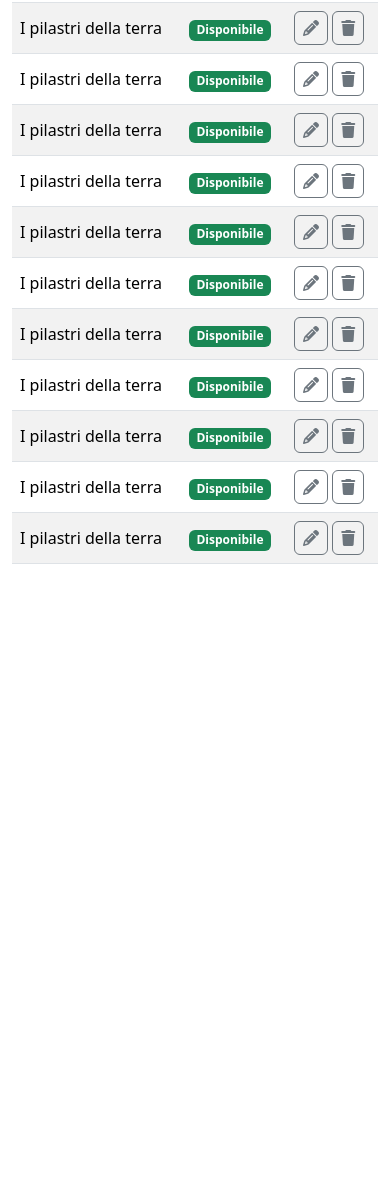
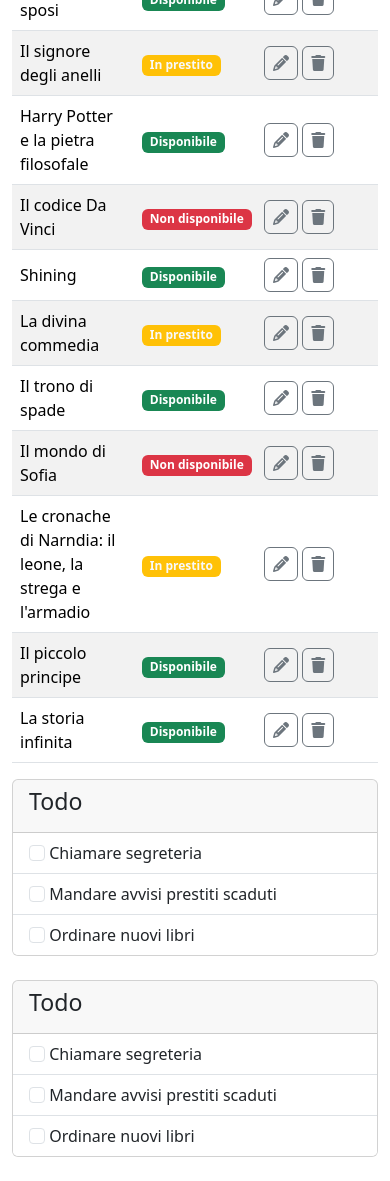
Before and after one commit to SimoneChiodo/html-css-bootstrap-dashboard, a plain HTML site: page index.html in a window 390 px wide. Shown: the part 315-1496 px from the top of the page. Before the commit the page ends 895 px from the top, so only its background shows below. Drawn offline with nearby package versions, Linux system fonts and the light colour scheme.

Commit message:
add responsive, inizio bonus

```diff
--- a/css/style.css
+++ b/css/style.css
@@ -7,6 +7,10 @@
  ************************************************/
 .header-logo {
     width: 60px;
+}
+
+table {
+    table-layout: fixed;
 }
 
 /************************************************
--- a/index.html
+++ b/index.html
@@ -118,12 +118,15 @@
             <!-- Sezione: Lista Libri -->
             <div class="container">
                 <!-- Tabella Libri -->
-                <table class="table table-striped">
+                <table class="table table-striped align-middle">
                     <!-- Titoli tabella -->
                     <thead>
                         <tr>
                             <th scope="col">Titolo</th>
                             <th scope="col">Stato</th>
+                            <th scope="col" class="d-none d-md-block">
+                                Data prestito
+                            </th>
                             <th scope="col">Azioni</th>
                         </tr>
                     </thead>
@@ -132,18 +135,23 @@
                     <tbody>
                         <!-- Elemento 1 -->
                         <tr>
-                            <!-- Riga 1 -->
-                            <td class="align-middle">I pilastri della terra</td>
+                            <!-- Colonna 1 -->
+                            <td>I pilastri della terra</td>
 
-                            <!-- Riga 2 -->
-                            <td class="align-middle">
+                            <!-- Colonna 2 -->
+                            <td>
                                 <span class="badge text-bg-success"
                                     >Disponibile</span
                                 >
                             </td>
 
-                            <!-- Riga 3 -->
-                            <td class="align-middle">
+                            <!-- Colonna 3 Responsive Responsive -->
+                            <td scope="col" class="d-none d-md-table-cell">
+                                <p class="m-0">-</p>
+                            </td>
+
+                            <!-- Colonna 4 -->
+                            <td>
                                 <!-- edit button -->
                                 <button
                                     type="button"
@@ -163,18 +171,23 @@
 
                         <!-- Elemento 2 -->
                         <tr>
-                            <!-- Riga 1 -->
-                            <td class="align-middle">I pilastri della terra</td>
+                            <!-- Colonna 1 -->
+                            <td>I promessi sposi</td>
 
-                            <!-- Riga 2 -->
-                            <td class="align-middle">
+                            <!-- Colonna 2 -->
+                            <td>
                                 <span class="badge text-bg-success"
                                     >Disponibile</span
                                 >
                             </td>
 
-                            <!-- Riga 3 -->
-                            <td class="align-middle">
+                            <!-- Colonna 3 Responsive -->
+                            <td scope="col" class="d-none d-md-table-cell">
+                                <p class="m-0">-</p>
+                            </td>
+
+                            <!-- Colonna 4 -->
+                            <td>
                                 <!-- edit button -->
                                 <button
                                     type="button"
@@ -194,18 +207,23 @@
 
                         <!-- Elemento 3 -->
                         <tr>
-                            <!-- Riga 1 -->
-                            <td class="align-middle">I pilastri della terra</td>
+                            <!-- Colonna 1 -->
+                            <td>Il signore degli anelli</td>
 
-                            <!-- Riga 2 -->
-                            <td class="align-middle">
-                                <span class="badge text-bg-success"
-                                    >Disponibile</span
+                            <!-- Colonna 2 -->
+                            <td>
+                                <span class="badge bg-warning text-light"
+                                    >In prestito</span
                                 >
                             </td>
 
-                            <!-- Riga 3 -->
-                            <td class="align-middle">
+                            <!-- Colonna 3 Responsive -->
+                            <td scope="col" class="d-none d-md-table-cell">
+                                <p class="m-0">18/10/2023</p>
+                            </td>
+
+                            <!-- Colonna 4 -->
+                            <td>
                                 <!-- edit button -->
                                 <button
                                     type="button"
@@ -225,18 +243,23 @@
 
                         <!-- Elemento 4 -->
                         <tr>
-                            <!-- Riga 1 -->
-                            <td class="align-middle">I pilastri della terra</td>
+                            <!-- Colonna 1 -->
+                            <td>Harry Potter e la pietra filosofale</td>
 
-                            <!-- Riga 2 -->
-                            <td class="align-middle">
+                            <!-- Colonna 2 -->
+                            <td>
                                 <span class="badge text-bg-success"
                                     >Disponibile</span
                                 >
                             </td>
 
-                            <!-- Riga 3 -->
-                            <td class="align-middle">
+                            <!-- Colonna 3 Responsive -->
+                            <td scope="col" class="d-none d-md-table-cell">
+                                <p class="m-0">-</p>
+                            </td>
+
+                            <!-- Colonna 4 -->
+                            <td>
                                 <!-- edit button -->
                                 <button
                                     type="button"
@@ -256,18 +279,23 @@
 
                         <!-- Elemento 5 -->
                         <tr>
-                            <!-- Riga 1 -->
-                            <td class="align-middle">I pilastri della terra</td>
+                            <!-- Colonna 1 -->
+                            <td>Il codice Da Vinci</td>
 
-                            <!-- Riga 2 -->
-                            <td class="align-middle">
-                                <span class="badge text-bg-success"
-                                    >Disponibile</span
+                            <!-- Colonna 2 -->
+                            <td>
+                                <span class="badge text-bg-danger"
+                                    >Non disponibile</span
                                 >
                             </td>
 
-                            <!-- Riga 3 -->
-                            <td class="align-middle">
+                            <!-- Colonna 3 -->
+                            <td scope="col" class="d-none d-md-table-cell">
+                                <p class="m-0">-</p>
+                            </td>
+
+                            <!-- Colonna 4 -->
+                            <td>
                                 <!-- edit button -->
                                 <button
                                     type="button"
@@ -287,18 +315,23 @@
 
                         <!-- Elemento 6 -->
                         <tr>
-                            <!-- Riga 1 -->
-                            <td class="align-middle">I pilastri della terra</td>
+                            <!-- Colonna 1 -->
+                            <td>Shining</td>
 
-                            <!-- Riga 2 -->
-                            <td class="align-middle">
+                            <!-- Colonna 2 -->
+                            <td>
                                 <span class="badge text-bg-success"
                                     >Disponibile</span
                                 >
                             </td>
 
-                            <!-- Riga 3 -->
-                            <td class="align-middle">
+                            <!-- Colonna 3 Responsive -->
+                            <td scope="col" class="d-none d-md-table-cell">
+                                <p class="m-0">-</p>
+                            </td>
+
+                            <!-- Colonna 4 -->
+                            <td>
                                 <!-- edit button -->
                                 <button
                                     type="button"
@@ -318,18 +351,23 @@
 
                         <!-- Elemento 7 -->
                         <tr>
-                            <!-- Riga 1 -->
-                            <td class="align-middle">I pilastri della terra</td>
+                            <!-- Colonna 1 -->
+                            <td>La divina commedia</td>
 
-                            <!-- Riga 2 -->
-                            <td class="align-middle">
-                                <span class="badge text-bg-success"
-                                    >Disponibile</span
+                            <!-- Colonna 2 -->
+                            <td>
+                                <span class="badge bg-warning text-light"
+                                    >In prestito</span
                                 >
                             </td>
 
-                            <!-- Riga 3 -->
-                            <td class="align-middle">
+                            <!-- Colonna 3 Responsive -->
+                            <td scope="col" class="d-none d-md-table-cell">
+                                <p class="m-0">21/09/2023</p>
+                            </td>
+
+                            <!-- Colonna 4 -->
+                            <td>
                                 <!-- edit button -->
                                 <button
                                     type="button"
@@ -349,18 +387,23 @@
 
                         <!-- Elemento 8 -->
                         <tr>
-                            <!-- Riga 1 -->
-                            <td class="align-middle">I pilastri della terra</td>
+                            <!-- Colonna 1 -->
+                            <td>Il trono di spade</td>
 
-                            <!-- Riga 2 -->
-                            <td class="align-middle">
+                            <!-- Colonna 2 -->
+                            <td>
                                 <span class="badge text-bg-success"
                                     >Disponibile</span
                                 >
                             </td>
 
-                            <!-- Riga 3 -->
-                            <td class="align-middle">
+                            <!-- Colonna 3 Responsive -->
+                            <td scope="col" class="d-none d-md-table-cell">
+                                <p class="m-0">-</p>
+                            </td>
+
+                            <!-- Colonna 4 -->
+                            <td>
                                 <!-- edit button -->
                                 <button
                                     type="button"
@@ -380,18 +423,23 @@
 
                         <!-- Elemento 9 -->
                         <tr>
-                            <!-- Riga 1 -->
-                            <td class="align-middle">I pilastri della terra</td>
+                            <!-- Colonna 1 -->
+                            <td>Il mondo di Sofia</td>
 
-                            <!-- Riga 2 -->
-                            <td class="align-middle">
-                                <span class="badge text-bg-success"
-                                    >Disponibile</span
+                            <!-- Colonna 2 -->
+                            <td>
+                                <span class="badge text-bg-danger"
+                                    >Non disponibile</span
                                 >
                             </td>
 
-                            <!-- Riga 3 -->
-                            <td class="align-middle">
+                            <!-- Colonna 3 -->
+                            <td scope="col" class="d-none d-md-table-cell">
+                                <p class="m-0">-</p>
+                            </td>
+
+                            <!-- Colonna 4 -->
+                            <td>
                                 <!-- edit button -->
                                 <button
                                     type="button"
@@ -411,18 +459,26 @@
 
                         <!-- Elemento 10 -->
                         <tr>
-                            <!-- Riga 1 -->
-                            <td class="align-middle">I pilastri della terra</td>
+                            <!-- Colonna 1 -->
+                            <td>
+                                Le cronache di Narndia: il leone, la strega e
+                                l'armadio
+                            </td>
 
-                            <!-- Riga 2 -->
-                            <td class="align-middle">
-                                <span class="badge text-bg-success"
-                                    >Disponibile</span
+                            <!-- Colonna 2 -->
+                            <td>
+                                <span class="badge text-light bg-warning"
+                                    >In prestito</span
                                 >
                             </td>
 
-                            <!-- Riga 3 -->
-                            <td class="align-middle">
+                            <!-- Colonna 3 Responsive -->
+                            <td scope="col" class="d-none d-md-table-cell">
+                                <p class="m-0">25/07/2023</p>
+                            </td>
+
+                            <!-- Colonna 4 -->
+                            <td>
                                 <!-- edit button -->
                                 <button
                                     type="button"
@@ -442,18 +498,23 @@
 
                         <!-- Elemento 11 -->
                         <tr>
-                            <!-- Riga 1 -->
-                            <td class="align-middle">I pilastri della terra</td>
+                            <!-- Colonna 1 -->
+                            <td>Il piccolo principe</td>
 
-                            <!-- Riga 2 -->
-                            <td class="align-middle">
+                            <!-- Colonna 2 -->
+                            <td>
                                 <span class="badge text-bg-success"
                                     >Disponibile</span
                                 >
                             </td>
 
-                            <!-- Riga 3 -->
-                            <td class="align-middle">
+                            <!-- Colonna 3 Responsive -->
+                            <td scope="col" class="d-none d-md-table-cell">
+                                <p class="m-0">-</p>
+                            </td>
+
+                            <!-- Colonna 4 -->
+                            <td>
                                 <!-- edit button -->
                                 <button
                                     type="button"
@@ -473,49 +534,23 @@
 
                         <!-- Elemento 12 -->
                         <tr>
-                            <!-- Riga 1 -->
-                            <td class="align-middle">I pilastri della terra</td>
+                            <!-- Colonna 1 -->
+                            <td>La storia infinita</td>
 
-                            <!-- Riga 2 -->
-                            <td class="align-middle">
+                            <!-- Colonna 2 -->
+                            <td>
                                 <span class="badge text-bg-success"
                                     >Disponibile</span
                                 >
                             </td>
 
-                            <!-- Riga 3 -->
-                            <td class="align-middle">
-                                <!-- edit button -->
-                                <button
-                                    type="button"
-                                    class="btn border border-secondary text-secondary p-1 px-2"
-                                >
-                                    <i class="fa-solid fa-pencil"></i>
-                                </button>
-                                <!-- delete button -->
-                                <button
-                                    type="button"
-                                    class="btn border border-secondary text-secondary p-1 px-2"
-                                >
-                                    <i class="fa-solid fa-trash"></i>
-                                </button>
-                            </td>
-                        </tr>
-
-                        <!-- Elemento 2 -->
-                        <tr>
-                            <!-- Riga 1 -->
-                            <td class="align-middle">I pilastri della terra</td>
-
-                            <!-- Riga 2 -->
-                            <td class="align-middle">
-                                <span class="badge text-bg-success"
-                                    >Disponibile</span
-                                >
+                            <!-- Colonna 3 Responsive -->
+                            <td scope="col" class="d-none d-md-table-cell">
+                                <p class="m-0">-</p>
                             </td>
 
-                            <!-- Riga 3 -->
-                            <td class="align-middle">
+                            <!-- Colonna 4 -->
+                            <td>
                                 <!-- edit button -->
                                 <button
                                     type="button"
@@ -534,6 +569,125 @@
                         </tr>
                     </tbody>
                 </table>
+
+                <!-- Sezione: Sidebar -->
+                <!-- Card 1 - Todo List -->
+                <div class="card mb-4 w-100" style="width: 18rem">
+                    <!-- Titolo Card -->
+                    <div class="card-header">
+                        <h3 class="fw-normal">Todo</h3>
+                    </div>
+
+                    <!-- Contenuto Card -->
+                    <ul class="list-group list-group-flush">
+                        <!-- Riga 1 -->
+                        <li class="list-group-item">
+                            <input
+                                class="form-check-input"
+                                type="checkbox"
+                                value=""
+                                id="check-element-1"
+                            />
+                            <label
+                                class="form-check-label"
+                                for="check-element-1"
+                            >
+                                Chiamare segreteria
+                            </label>
+                        </li>
+
+                        <!-- Riga 2 -->
+                        <li class="list-group-item">
+                            <input
+                                class="form-check-input"
+                                type="checkbox"
+                                value=""
+                                id="check-element-2"
+                            />
+                            <label
+                                class="form-check-label"
+                                for="check-element-2"
+                            >
+                                Mandare avvisi prestiti scaduti
+                            </label>
+                        </li>
+
+                        <!-- Riga 3 -->
+                        <li class="list-group-item">
+                            <input
+                                class="form-check-input"
+                                type="checkbox"
+                                value=""
+                                id="check-element-3"
+                            />
+                            <label
+                                class="form-check-label"
+                                for="check-element-3"
+                            >
+                                Ordinare nuovi libri
+                            </label>
+                        </li>
+                    </ul>
+                </div>
+
+                <!-- Card 2 - FAQ -->
+                <div class="card mb-4 w-100" style="width: 18rem">
+                    <!-- Titolo Card -->
+                    <div class="card-header">
+                        <h3 class="fw-normal">Todo</h3>
+                    </div>
+
+                    <!-- Contenuto Card -->
+                    <ul class="list-group list-group-flush">
+                        <!-- Riga 1 -->
+                        <li class="list-group-item">
+                            <input
+                                class="form-check-input"
+                                type="checkbox"
+                                value=""
+                                id="check-element-1"
+                            />
+                            <label
+                                class="form-check-label"
+                                for="check-element-1"
+                            >
+                                Chiamare segreteria
+                            </label>
+                        </li>
+
+                        <!-- Riga 2 -->
+                        <li class="list-group-item">
+                            <input
+                                class="form-check-input"
+                                type="checkbox"
+                                value=""
+                                id="check-element-2"
+                            />
+                            <label
+                                class="form-check-label"
+                                for="check-element-2"
+                            >
+                                Mandare avvisi prestiti scaduti
+                            </label>
+                        </li>
+
+                        <!-- Riga 3 -->
+                        <li class="list-group-item">
+                            <input
+                                class="form-check-input"
+                                type="checkbox"
+                                value=""
+                                id="check-element-3"
+                            />
+                            <label
+                                class="form-check-label"
+                                for="check-element-3"
+                            >
+                                Ordinare nuovi libri
+                            </label>
+                        </li>
+                    </ul>
+                </div>
             </div>
         </main>
 
```
